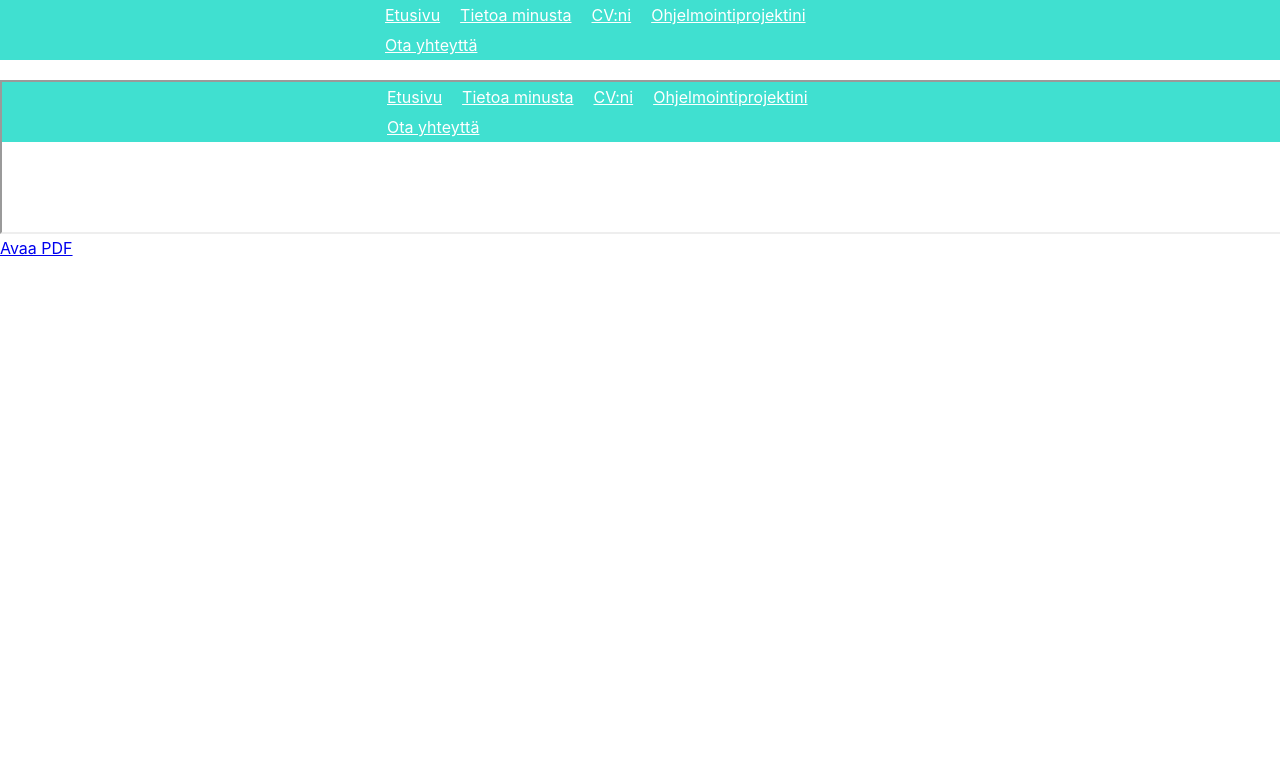
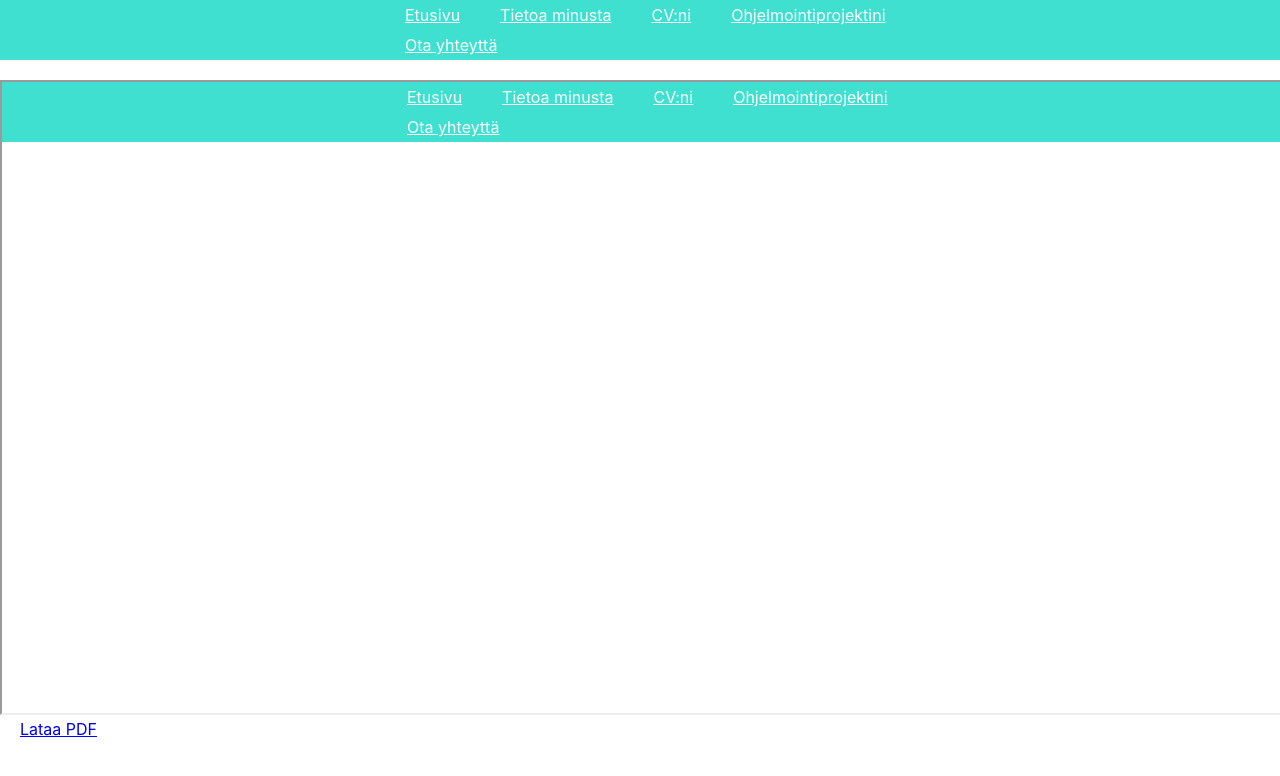
Before and after one commit to ITstudentFromFinland/My-Portfolio, a React (Create React App) app: page /my-cv in a window 1280 px wide. Shown: the top 776 px of the page. Built offline with nearby package versions, Linux system fonts and the light colour scheme.

Commit message:
finished CV page

```diff
--- a/src/Components/CV.css
+++ b/src/Components/CV.css
@@ -1,4 +1,8 @@
 iframe {
     width: 100%;
-    height: 100%;
+    height: 631px;
 }
+
+a {
+    margin-left: 20px;
+}
--- a/src/Components/CV.js
+++ b/src/Components/CV.js
@@ -1,26 +1,18 @@
 import React from "react";
 
 import "../Components/CV.css";
+
+import CV_LP from "../../src/Components/CV_LeenaPalsio.pdf";
 
 export default function CV(props) {
 
     return (
       <body>
-      <div>
+      <div className="CV">
         <br></br>
-        <iframe src="CV_LeenaPalsio.pdf"></iframe>
+        <iframe src={CV_LP} title="CV"></iframe>
       </div>
-
-      <div>
-        <object
-        data="https://drive.google.com/file/d/11KiZnxxEMyMhMj3Dp0MUNC74FDHNa3cx/view?usp=sharing"
-        type="application/pdf"
-        width="100%"
-        height="100%">
-          <a href="https://drive.google.com/file/d/11KiZnxxEMyMhMj3Dp0MUNC74FDHNa3cx/view?usp=sharing">Avaa PDF</a>
-      </object>
-      </div>
-
+        <a href={CV_LP} download>Lataa PDF</a>
       </body>
     );
 }
```
Also changed, not shown: 1 other file (tests, documents, lock files or other folders).
